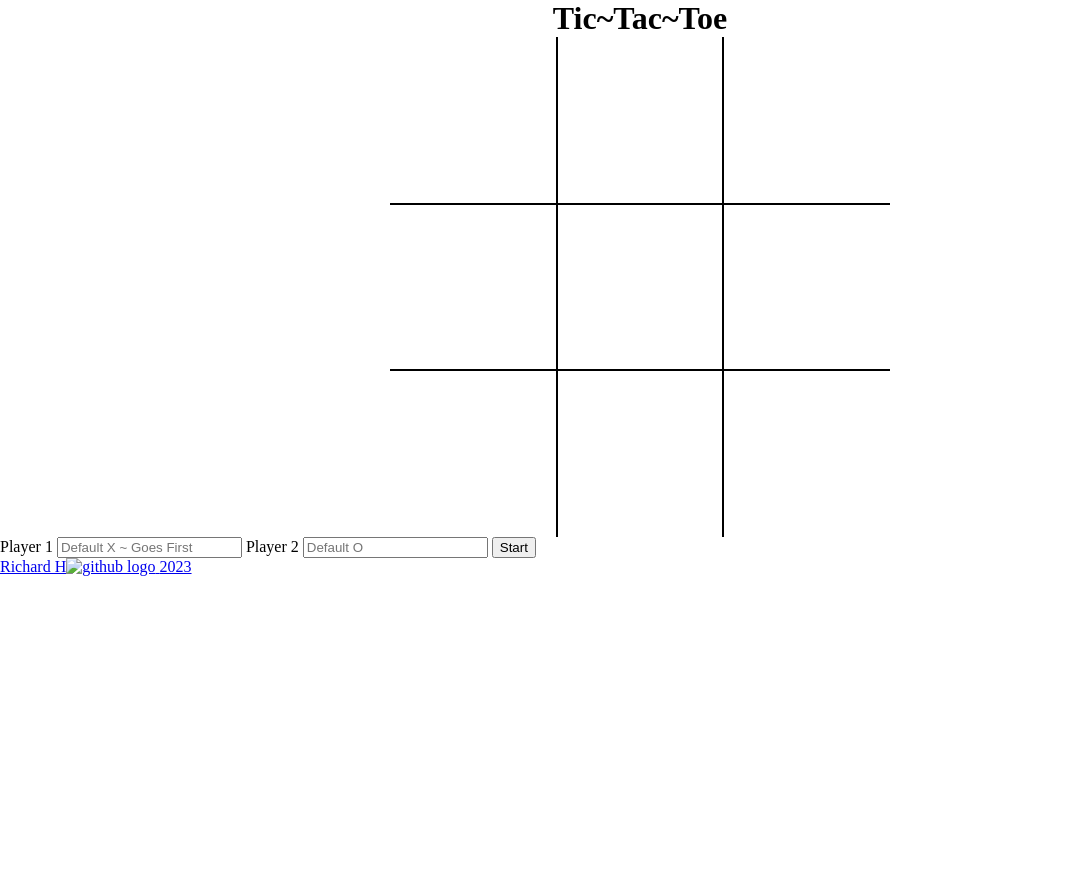
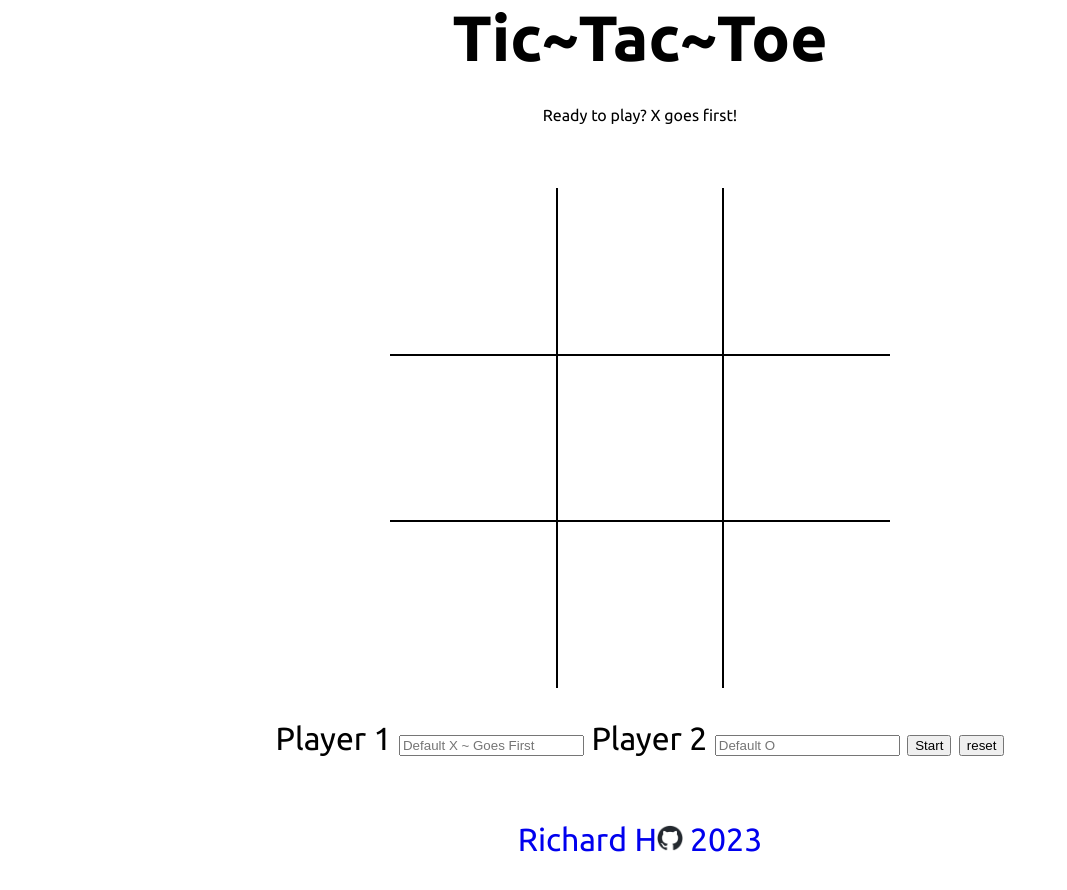
Before and after one commit to rzho17/tic-tac-toe, a website: page index.html in a window 1280 px wide. Shown: the whole page, without its empty margins (0-1067 px from the left). Before the commit the page ends 800 px from the top, so only its background shows below. Drawn offline with Linux system fonts and the light colour scheme.

Commit message:
Begin laying out page

```diff
--- a/index.html
+++ b/index.html
@@ -4,11 +4,19 @@
     <meta charset="UTF-8" />
     <meta http-equiv="X-UA-Compatible" content="IE=edge" />
     <meta name="viewport" content="width=device-width, initial-scale=1.0" />
+    <link rel="preconnect" href="https://fonts.googleapis.com" />
+    <link rel="preconnect" href="https://fonts.gstatic.com" crossorigin />
+    <link
+      href="https://fonts.googleapis.com/css2?family=Ubuntu:ital,wght@0,300;0,400;0,700;1,300;1,400;1,700&display=swap"
+      rel="stylesheet"
+    />
     <link rel="stylesheet" href="styles.css" />
     <title>Tic~Tac~Toe</title>
   </head>
   <body>
-    <h1>Tic~Tac~Toe</h1>
+    <header class="header">
+      <h1>Tic~Tac~Toe</h1>
+    </header>
 
     <main class="gameContainer">
       <div class="cell" data-value="0"></div>
@@ -41,7 +49,11 @@
       <div class="footerContent">
         <span
           ><a href="https://github.com/rzho17">
-            Richard H<img src="img/github-mark.png" alt="github logo" />
+            Richard H<img
+              src="img/github-mark.png"
+              alt="github logo"
+              class="logo"
+            />
             <script>
               let date = new Date();
               document.write(date.getFullYear());
--- a/styles.css
+++ b/styles.css
@@ -3,15 +3,37 @@
 }
 
 body {
+  font-family: "Ubuntu", sans-serif;
   margin: 0;
   min-height: 100vh;
+
+  display: flex;
+  flex-direction: column;
+  align-items: center;
 }
 
 h1 {
   width: max-content;
   margin: 0 auto;
+  font-size: 4rem;
 }
 
+.actionContainer {
+  width: max-content;
+}
+
+.actionContainer,
+.playerTurn {
+  margin: 0 auto;
+  margin-top: 1rem;
+  /* margin: 5rem; */
+}
+
+.header {
+  margin: 0 auto 4rem;
+  display: flex;
+  flex-direction: column;
+}
 .gameContainer {
   display: grid;
   grid-template-columns: repeat(3, 1fr);
@@ -33,7 +55,7 @@ h1 {
   border: 1px solid;
 
   background-repeat: no-repeat;
-  background-size: 3rem;
+  background-size: 2.8rem;
   background-position: center;
 }
 
@@ -59,3 +81,29 @@ h1 {
 .cell:nth-of-type(9) {
   border-bottom: none;
 }
+
+.reset {
+  /* width: max-content; */
+  margin: 0 auto;
+}
+
+form {
+  width: max-content;
+  margin: 2rem auto;
+
+  font-size: 2rem;
+}
+
+footer {
+  font-size: 2em;
+  text-align: center;
+
+  margin: 1em;
+}
+
+a {
+  text-decoration: none;
+}
+footer .logo {
+  height: 0.8em;
+}
```
Also changed, not shown: img/github-mark.png (added).
